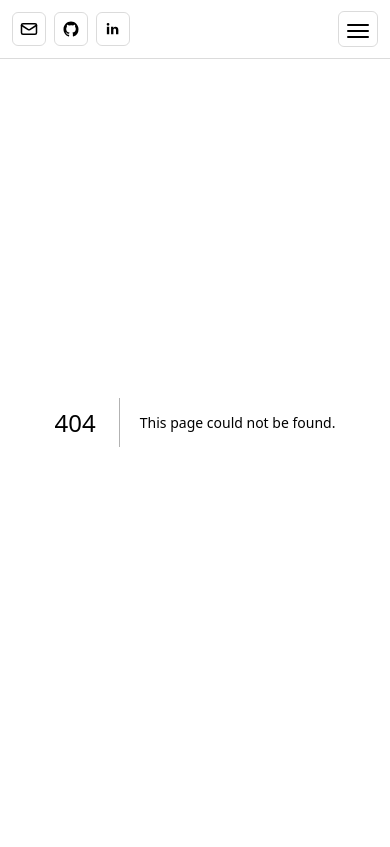
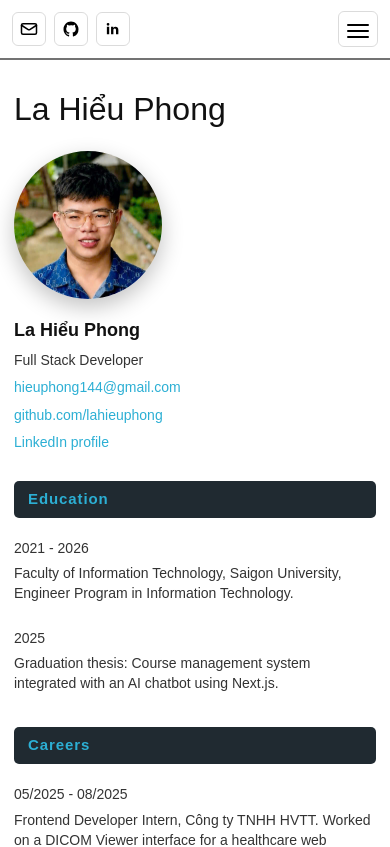
Before and after one commit to lahieuphong/lahieuphong-cv, a Next.js app: page /about in a window 390 px wide. Before the commit this address had no page. Shown: the top 847 px of the page. Built offline with nearby package versions, Linux system fonts and the light colour scheme.

Commit message:
Add about page and shared footer

```diff
--- /dev/null
+++ b/src/app/about/page.tsx
@@ -0,0 +1,96 @@
+import SiteFooter from "../components/SiteFooter";
+import { withBasePath } from "../components/navbar/navbarLinks";
+
+const education = [
+  {
+    period: "2021 - 2026",
+    description:
+      "Faculty of Information Technology, Saigon University, Engineer Program in Information Technology.",
+  },
+  {
+    period: "2025",
+    description:
+      "Graduation thesis: Course management system integrated with an AI chatbot using Next.js.",
+  },
+];
+
+const careers = [
+  {
+    period: "05/2025 - 08/2025",
+    description:
+      "Frontend Developer Intern, Công ty TNHH HVTT. Worked on a DICOM Viewer interface for a healthcare web system.",
+  },
+  {
+    period: "02/2026 - Present",
+    description:
+      "Core Full-stack Developer, Công ty TNHH Thương mại và Dịch vụ Hồng Vân. Builds and maintains full-stack web applications.",
+  },
+];
+
+export default function AboutPage() {
+  return (
+    <main className="about-page">
+      <div className="about-shell">
+        <h1>La Hiểu Phong</h1>
+
+        <div className="about-layout">
+          <div className="about-content">
+            <section className="about-section">
+              <h2>Education</h2>
+              <div className="about-timeline">
+                {education.map((item) => (
+                  <div className="about-row" key={item.period}>
+                    <p className="about-period">{item.period}</p>
+                    <p>{item.description}</p>
+                  </div>
+                ))}
+              </div>
+            </section>
+
+            <section className="about-section">
+              <h2>Careers</h2>
+              <div className="about-timeline">
+                {careers.map((item) => (
+                  <div className="about-row" key={item.period}>
+                    <p className="about-period">{item.period}</p>
+                    <p>{item.description}</p>
+                  </div>
+                ))}
+              </div>
+            </section>
+          </div>
+
+          <aside className="about-profile" aria-label="Thông tin cá nhân">
+            {/* eslint-disable-next-line @next/next/no-img-element */}
+            <img src={withBasePath("/profile.png")} alt="La Hiểu Phong" />
+            <h2>La Hiểu Phong</h2>
+            <p>Full Stack Developer</p>
+            <a
+              href="https://mail.google.com/mail/?view=cm&fs=1&to=hieuphong144@gmail.com"
+              target="_blank"
+              rel="noopener noreferrer"
+            >
+              hieuphong144@gmail.com
+            </a>
+            <a
+              href="https://github.com/lahieuphong"
+              target="_blank"
+              rel="noopener noreferrer"
+            >
+              github.com/lahieuphong
+            </a>
+            <a
+              href="https://www.linkedin.com/in/la-hieu-phong-04359a362/"
+              target="_blank"
+              rel="noopener noreferrer"
+            >
+              LinkedIn profile
+            </a>
+          </aside>
+        </div>
+      </div>
+
+      <SiteFooter />
+    </main>
+  );
+}
--- /dev/null
+++ b/src/app/components/SiteFooter.tsx
@@ -0,0 +1,7 @@
+export default function SiteFooter() {
+  return (
+    <footer className="site-footer">
+      © Copyright 2026 La Hiểu Phong.
+    </footer>
+  );
+}
--- a/src/app/components/navbar/navbarLinks.ts
+++ b/src/app/components/navbar/navbarLinks.ts
@@ -31,7 +31,7 @@ export const socialLinks: SocialLink[] = [
 export const navLinks = [
   {
     label: "about",
-    href: withBasePath("/cv"),
+    href: withBasePath("/about"),
   },
   {
     label: "publication",
--- a/src/app/globals.css
+++ b/src/app/globals.css
@@ -86,7 +86,7 @@ a:hover {
   right: 0;
   left: 0;
   min-height: var(--navbar-height);
-  border-bottom: 1px solid var(--navbar-border);
+  border-bottom: 2px solid var(--publication-rule);
   background: var(--navbar-bg);
   color: var(--navbar-text);
   font-family: Arial, Helvetica, sans-serif;
@@ -221,7 +221,8 @@ a:hover {
   background: currentColor;
 }
 
-.publication-page {
+.publication-page,
+.about-page {
   --publication-page-padding-x: 16px;
 
   display: flex;
@@ -234,6 +235,108 @@ a:hover {
   font-family: Arial, Helvetica, sans-serif;
   font-size: 16px;
   line-height: 1.55;
+}
+
+.about-shell {
+  width: min(100%, var(--paper-width));
+  margin: 0 auto;
+  padding-bottom: 52px;
+}
+
+.about-shell h1 {
+  margin: 0 0 34px;
+  color: var(--publication-text);
+  font-size: 46px;
+  line-height: 1.1;
+  font-weight: 300;
+  letter-spacing: 0;
+}
+
+.about-layout {
+  display: grid;
+  grid-template-columns: minmax(0, 1fr) 260px;
+  gap: 34px;
+  align-items: start;
+}
+
+.about-content {
+  display: grid;
+  gap: 34px;
+}
+
+.about-section h2 {
+  margin: 0 0 20px;
+  padding: 9px 14px;
+  border-radius: 5px;
+  background: #202a31;
+  color: #2cafd4;
+  font-size: 18px;
+  line-height: 1.25;
+  font-weight: 700;
+  letter-spacing: 0.06em;
+}
+
+.about-timeline {
+  display: grid;
+  gap: 24px;
+}
+
+.about-row {
+  display: grid;
+  grid-template-columns: 150px minmax(0, 1fr);
+  gap: 24px;
+}
+
+.about-row p {
+  margin: 0;
+  color: var(--publication-muted);
+  font-size: 16px;
+  line-height: 1.45;
+}
+
+.about-period {
+  color: var(--publication-text);
+  white-space: nowrap;
+}
+
+.about-profile {
+  display: grid;
+  justify-items: start;
+  gap: 8px;
+}
+
+.about-profile img {
+  width: 230px;
+  aspect-ratio: 1;
+  border-radius: 999px;
+  object-fit: cover;
+  box-shadow: 0 8px 22px rgba(0, 0, 0, 0.24);
+}
+
+.about-profile h2 {
+  margin: 12px 0 0;
+  color: var(--publication-text);
+  font-size: 20px;
+  line-height: 1.3;
+  font-weight: 700;
+}
+
+.about-profile p,
+.about-profile a {
+  margin: 0;
+  color: var(--publication-muted);
+  font-size: 16px;
+  line-height: 1.4;
+}
+
+.about-profile a {
+  color: #2cafd4;
+  overflow-wrap: anywhere;
+  text-decoration: none;
+}
+
+.about-profile a:hover {
+  text-decoration: underline;
 }
 
 .publication-shell {
@@ -390,7 +493,7 @@ a:hover {
   }
 }
 
-.publication-footer {
+.site-footer {
   margin-top: auto;
   margin-right: calc(-1 * var(--publication-page-padding-x));
   margin-left: calc(-1 * var(--publication-page-padding-x));
@@ -889,10 +992,38 @@ a:hover {
 }
 
 @media (max-width: 1024px) {
-  .publication-page {
+  .publication-page,
+  .about-page {
     --publication-page-padding-x: 24px;
 
     padding-top: calc(var(--navbar-height) + 44px);
+  }
+
+  .about-shell {
+    padding-bottom: 44px;
+  }
+
+  .about-shell h1 {
+    margin-bottom: 30px;
+    font-size: 42px;
+  }
+
+  .about-layout {
+    grid-template-columns: minmax(0, 1fr) 220px;
+    gap: 28px;
+  }
+
+  .about-profile img {
+    width: 210px;
+  }
+
+  .about-row {
+    grid-template-columns: 135px minmax(0, 1fr);
+    gap: 20px;
+  }
+
+  .about-row p {
+    font-size: 15px;
   }
 
   .publication-shell {
@@ -990,6 +1121,34 @@ a:hover {
     padding-top: calc(var(--navbar-height) + 42px);
   }
 
+  .about-page {
+    --publication-page-padding-x: 20px;
+
+    padding-top: calc(var(--navbar-height) + 42px);
+  }
+
+  .about-shell h1 {
+    margin-bottom: 28px;
+    font-size: 38px;
+  }
+
+  .about-layout {
+    grid-template-columns: 1fr;
+  }
+
+  .about-profile {
+    order: -1;
+  }
+
+  .about-profile img {
+    width: 180px;
+  }
+
+  .about-row {
+    grid-template-columns: 1fr;
+    gap: 5px;
+  }
+
   .publication-shell h1 {
     margin-bottom: 28px;
     padding-bottom: 22px;
@@ -1083,6 +1242,39 @@ a:hover {
     padding-top: calc(var(--navbar-height) + 34px);
   }
 
+  .about-page {
+    --publication-page-padding-x: 14px;
+
+    padding-top: calc(var(--navbar-height) + 34px);
+  }
+
+  .about-shell {
+    padding-bottom: 34px;
+  }
+
+  .about-shell h1 {
+    margin-bottom: 24px;
+    font-size: 32px;
+  }
+
+  .about-section h2 {
+    font-size: 15px;
+  }
+
+  .about-profile img {
+    width: 148px;
+  }
+
+  .about-profile h2 {
+    font-size: 18px;
+  }
+
+  .about-profile p,
+  .about-profile a,
+  .about-row p {
+    font-size: 14px;
+  }
+
   .publication-shell {
     padding-bottom: 34px;
   }
--- a/src/app/publication/page.tsx
+++ b/src/app/publication/page.tsx
@@ -1,5 +1,5 @@
+import SiteFooter from "../components/SiteFooter";
 import PublicationAbstract from "./PublicationAbstract";
-import PublicationFooter from "./PublicationFooter";
 
 const publicationYears = [
   {
@@ -50,7 +50,7 @@ export default function PublicationPage() {
         ))}
       </div>
 
-      <PublicationFooter />
+      <SiteFooter />
     </main>
   );
 }
```
Also changed, not shown: src/app/publication/PublicationFooter.tsx (deleted, +0 -7 lines).
